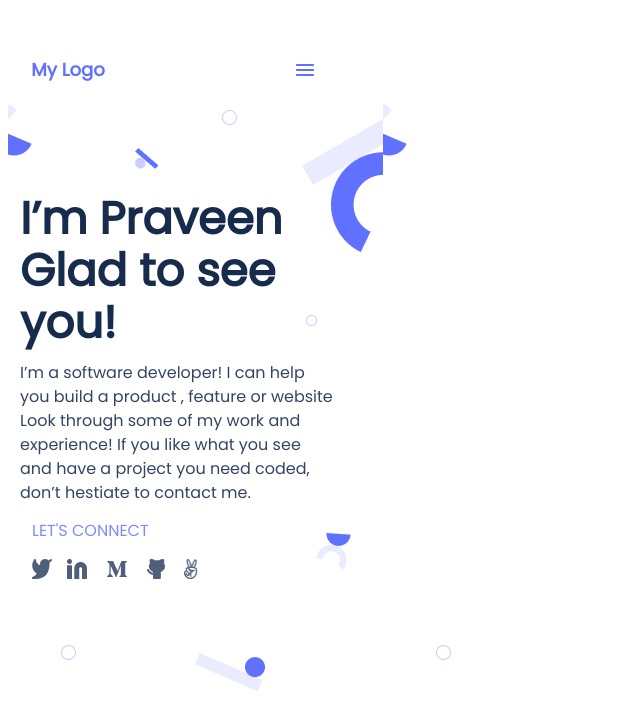
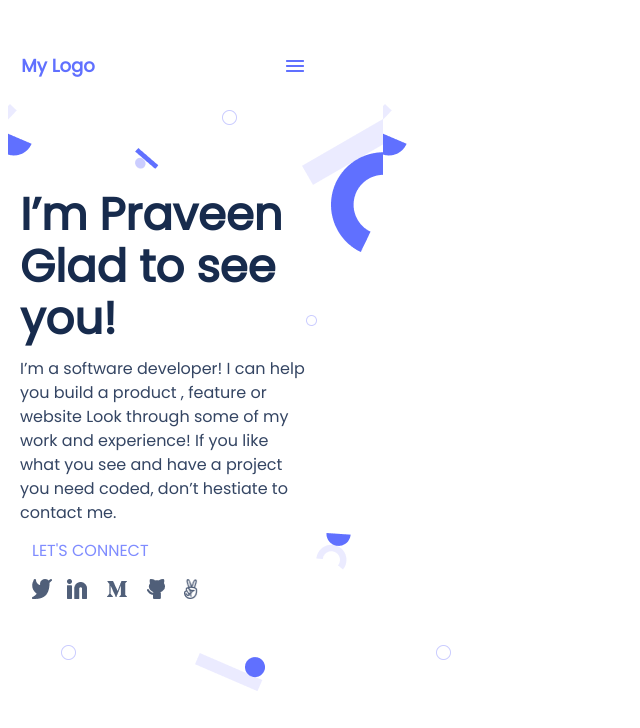
Before and after one commit to Praveen1995-10-14/Praveen1995-10-14.github.io, a website: page index.html in a window 1280 px wide. Shown: the top 728 px of the page, without its empty margins (0-640 px from the left). Drawn offline with Linux system fonts and the light colour scheme; files whose address does not match are found by name.

Commit message:
Add css file

```diff
--- a/style.css
+++ b/style.css
@@ -21,13 +21,15 @@
   height: 44px;
   display: flex;
   padding-top: 44px;
+  margin-left: 0px;
+  height: 587.15px;
 }
 
 .logo {
   width: 76px;
   height: 20px;
   margin-top: 4px;
-  margin-left: 24px;
+  margin-left: 12px;
   text-align: center;
   font-family: 'poppins', sans-serif;
   font-weight: 700;
@@ -50,13 +52,6 @@
   margin: auto;
 }
 
-header {
-  width: 375px;
-  margin-top: 12px;
-  margin-left: -2px;
-  height: 587.15px;
-}
-
 .intro {
   width: 327px;
   height: 144px;
@@ -75,9 +70,8 @@
 }
 
 .description {
-  width: 327px;
+  width: 81%;
   height: 146px;
-  padding-left: 0px;
   margin-left: 12px;
   margin-top: 24px;
   font-family: 'poppins', sans-serif;
@@ -86,6 +80,7 @@
   line-height: 24px;
   font-style: normal;
   color: #344563;
+  margin-bottom: 24px;
 }
 
 .description > p {
@@ -96,12 +91,13 @@
   width: 117px;
   height: 24px;
   margin-left: 24px;
-  margin-top: 12px;
+  margin-top: 22px;
   font-family: 'poppins', sans-serif;
   font-size: 16px;
   line-height: 24px;
   font-weight: 500;
   font-style: normal;
+  padding-top: 12px;
   color: #7f8cff;
 }
 
@@ -110,7 +106,7 @@
   width: 170.17px;
   height: 20px;
   margin-left: 24px;
-  margin-top: 12px;
+  margin-top: 5px;
   list-style: none;
 }
 
```
